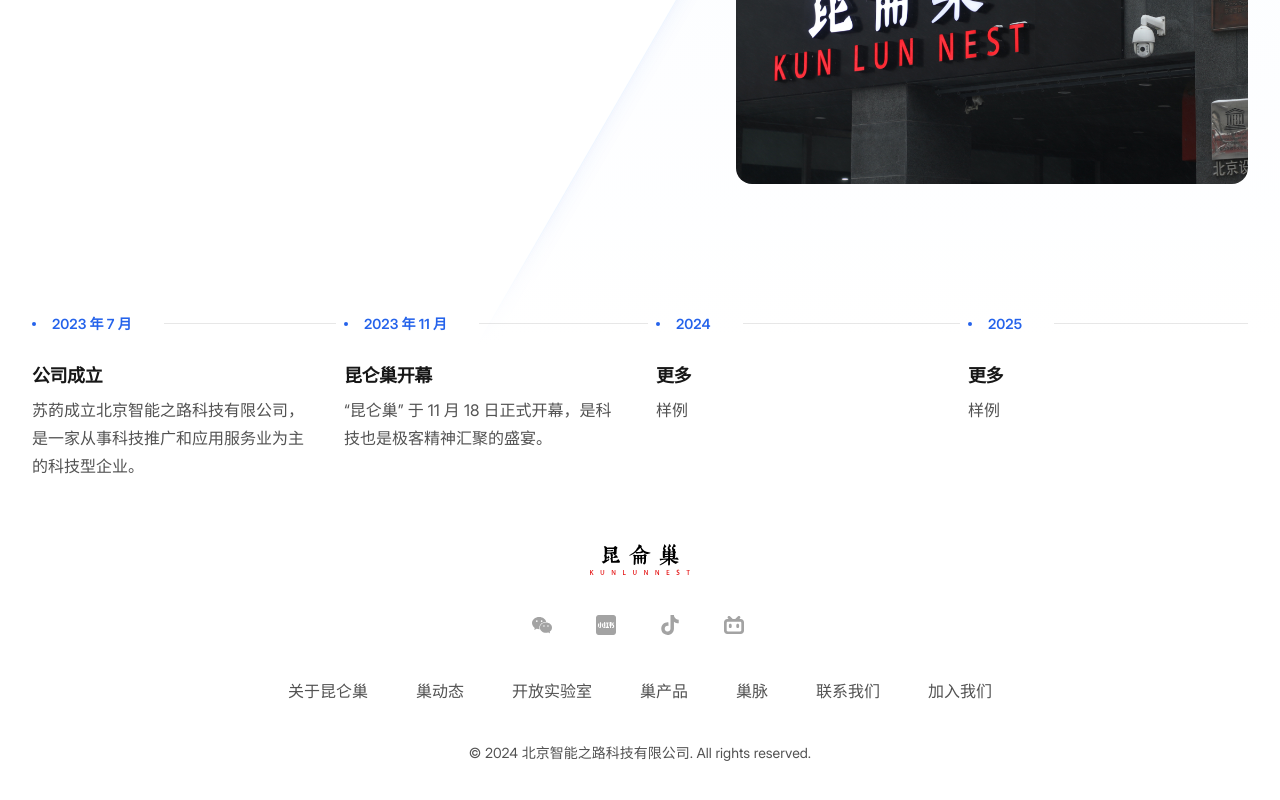
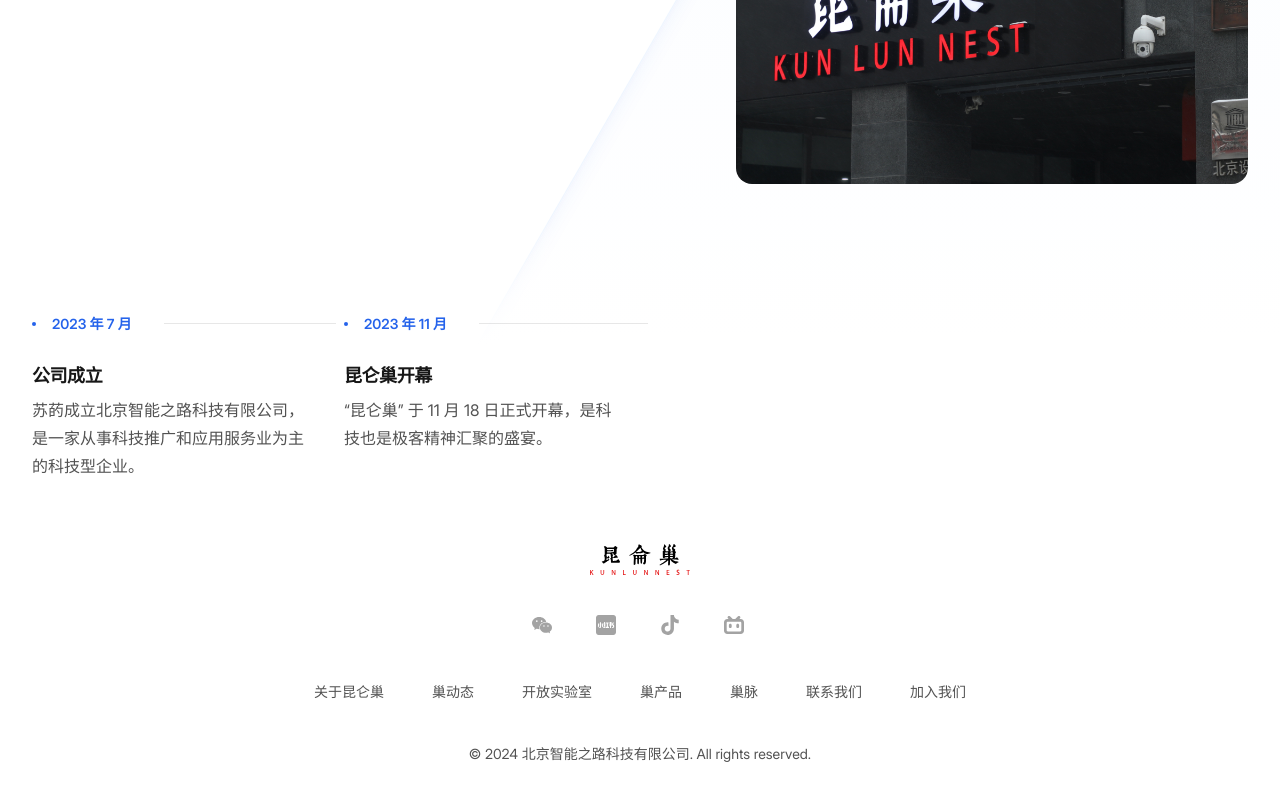
Before and after one commit to dabaz-official/kunlunnest, a Next.js app: page /about in a window 1280 px wide. Shown: the part 603-1403 px from the top of the page. Built offline with nearby package versions, Linux system fonts and the light colour scheme.

Commit message:
update info

```diff
--- a/components/about/AboutTimeline.tsx
+++ b/components/about/AboutTimeline.tsx
@@ -12,20 +12,6 @@
       '“昆仑巢” 于 11 月 18 日正式开幕，是科技也是极客精神汇聚的盛宴。',
     date: '2023 年 11 月',
     dateTime: '2021-12',
-  },
-  {
-    name: '更多',
-    description:
-      '样例',
-    date: '2024',
-    dateTime: '2022-02',
-  },
-  {
-    name: '更多',
-    description:
-      '样例',
-    date: '2025',
-    dateTime: '2022-12',
   },
 ]
 
--- a/components/layout/Footer.tsx
+++ b/components/layout/Footer.tsx
@@ -36,7 +36,7 @@
             <div key={item.name} className="pb-6">
               <Link
                 href={item.href}
-                className="text-md leading-6 text-neutral-600 hover:text-neutral-900 transition"
+                className="text-sm sm:text-md leading-6 text-neutral-600 hover:text-neutral-900 transition"
               >
                 {item.name}
               </Link>
```
